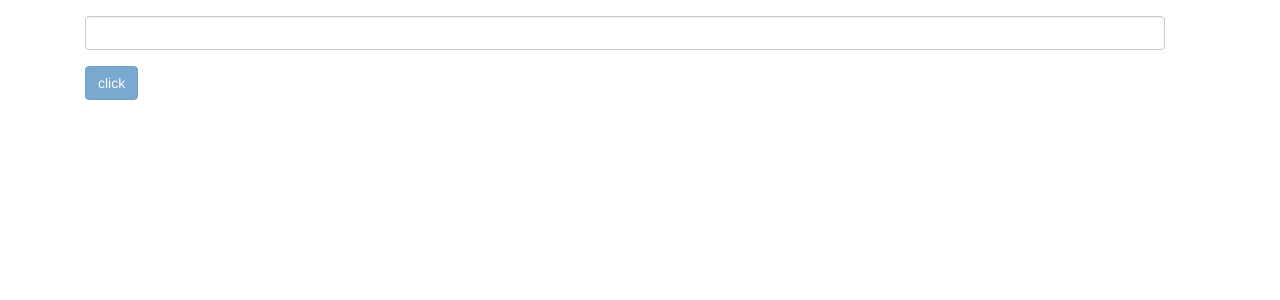
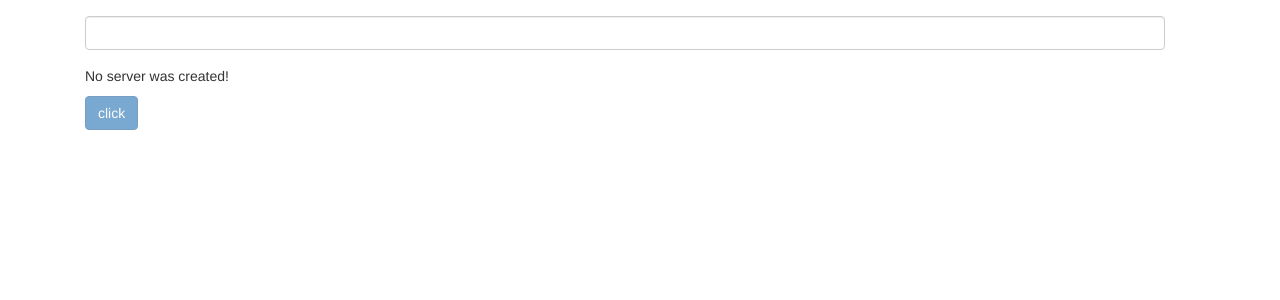
Before and after one commit to veselamilcheva/angular-tut, an Angular app in the folder angular-tut/: page / in a window 1280 px wide. Shown: the top 300 px of the page. Built offline with nearby package versions, Linux system fonts and the light colour scheme.

Commit message:
build in directives: *ngIf - else

```diff
--- a/angular-tut/src/app/servers/servers.component.html
+++ b/angular-tut/src/app/servers/servers.component.html
@@ -4,7 +4,12 @@
         <div class="row col-xs-12 mt-16 mb-16">
             <input type="text" class="form-control px-md-5" [(ngModel)]="userName">
         </div>
-        <p class="mt-16">{{ userName }}</p>
+        <div class="row col-xs-12">
+            <p *ngIf="serverCreated; else noServer">The server was created. Server name is: {{ serverName }}</p>
+            <ng-template #noServer>
+                <p>No server was created!</p>
+            </ng-template>
+        </div>
         <button type="button" class="btn btn-primary" (click)="callFunction()" [disabled]="!userName">click</button>
     </div>
 </div>
--- a/angular-tut/src/app/servers/servers.component.ts
+++ b/angular-tut/src/app/servers/servers.component.ts
@@ -10,6 +10,9 @@ export class ServersComponent implements OnInit {
   public isViewable: boolean;
   allowNewServer = false;
   userName = '';
+  serverName = '';
+  serverCreated = false;
+  noServer: boolean = true;
 
   constructor() {
     setTimeout(() => {
@@ -22,6 +25,8 @@ export class ServersComponent implements OnInit {
   }
   callFunction = () => {
     this.isViewable = !this.isViewable;
+    this.serverCreated = true;
+    this.serverName = this.userName;
     this.userName = '';
   }
 }
```
